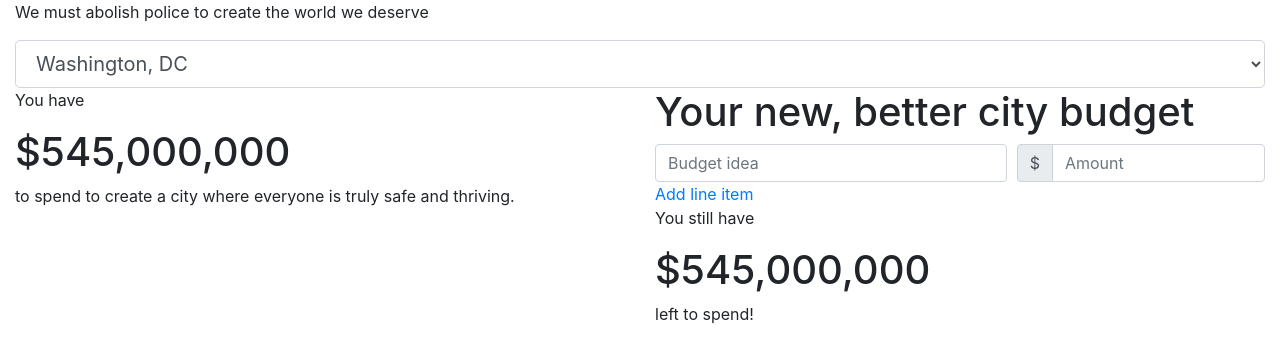
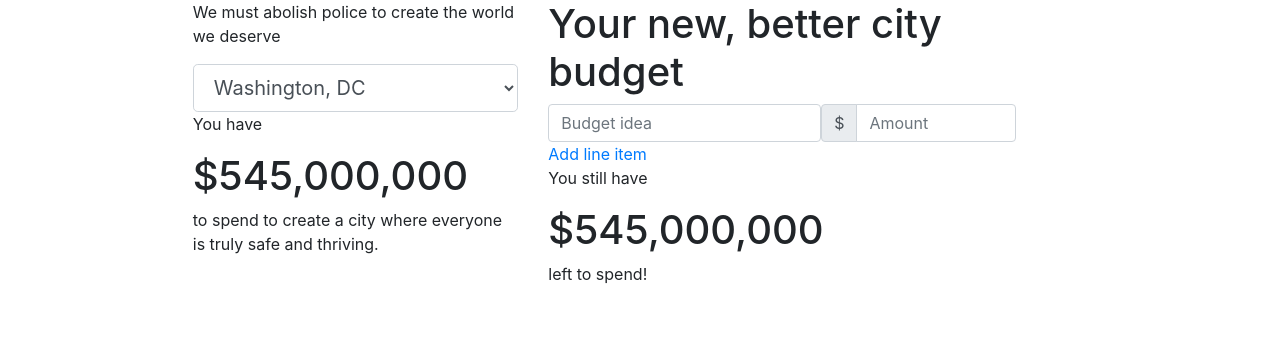
Before and after one commit to merrickbenjamin/abolish-police, a plain HTML site: page index.html in a window 1280 px wide. Drawn offline with nearby package versions, Linux system fonts and the light colour scheme.

Commit message:
layout improvements

```diff
--- a/index.html
+++ b/index.html
@@ -19,22 +19,27 @@
   </head>
   <body>
     <div class='container-fluid'>
+      <div class='row'>
+        <div class='col-md-5 police-state'>
+          <div class='row'>
+            <div class='col-xl-8 offset-xl-4'>
               <p>We must abolish police to create the world we deserve</p>
               <select class='form-control form-control-lg' id='selectCity'>
                 <option value='dc' selected>Washington, DC</option>
                 <option value='nyc'>New York City, NY</option>
               </select>
-
-      <div class='row'>
-        <div class='col-md'>
               <p>You have</p>
               <h1>$<span id='cityPdBudget'></span></h1>
               <p>to spend to create a city where everyone is truly safe and thriving.</p>
             </div>
-        <div class='col-md'>
+          </div>
+        </div>
+        <div class='col-md-7 abolition-state'>
+          <div class='row'>
+            <div class='col-xl-8'>
               <h1>Your new, better city budget</h1>
               <form id='newBudgetForm'>
-            <div class='form-row'>
+                <div class='row no-gutters'>
                   <div class='col-7'>
                     <input type='text' class='form-control' placeholder='Budget idea'>
                   </div>
@@ -48,6 +53,8 @@
                   </div>
                 </div>
               </form>
+            </div>
+          </div>
           <a href="#" id="addRow">Add line item</a>
           <p>You still have</p>
           <h1>$<span id='remainingBudget'></span></h1>
--- a/js/main.js
+++ b/js/main.js
@@ -57,7 +57,7 @@ $(document).ready( function() {
     calculateBudget();
   });
 
-  var lineItemHTML = "<div class='form-row'><div class='col-7'><input type='text' class='form-control' placeholder='Budget idea'></div><div class='col'><div class='input-group'><div class='input-group-prepend'><div class='input-group-text'>$</div></div><input type='text' class='form-control newBudgetFormAmt' placeholder='Amount'></div></div></div>"
+  var lineItemHTML = "<div class='row no-gutters'><div class='col-7'><input type='text' class='form-control' placeholder='Budget idea'></div><div class='col'><div class='input-group'><div class='input-group-prepend'><div class='input-group-text'>$</div></div><input type='text' class='form-control newBudgetFormAmt' placeholder='Amount'></div></div></div>"
 
   addLineItemBtn.addEventListener('click', function() {
     childElement = document.createElement('div');
```
Lines whose indentation alone changed are shown as unchanged.
